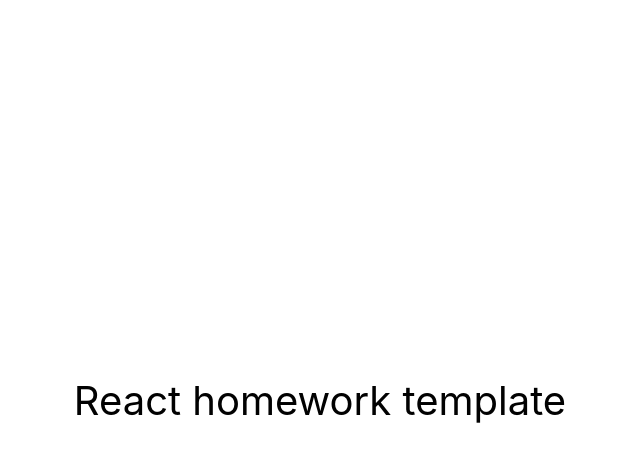
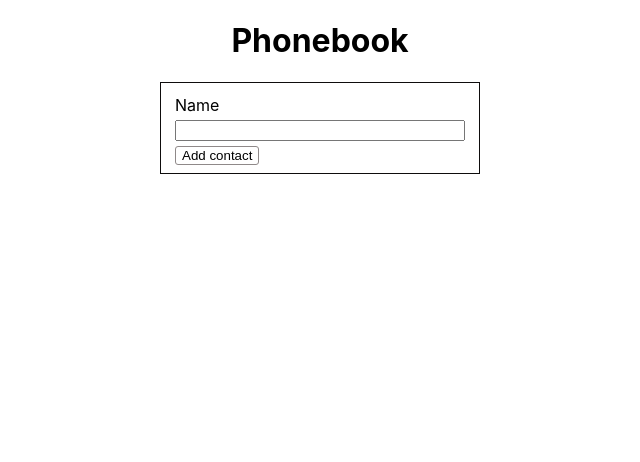
Before and after one commit to Maksim8811/goit-react-hw-02-phonebook, a React (Create React App) app: page / in a window 1280 px wide. Shown: the top 462 px of the page, without its empty margins (320-960 px from the left). Built offline with nearby package versions, Linux system fonts and the light colour scheme.

Commit message:
add form step 1

```diff
--- a/src/components/App.jsx
+++ b/src/components/App.jsx
@@ -1,16 +1,18 @@
-export const App = () => {
-  return (
-    <div
-      style={{
-        height: '100vh',
-        display: 'flex',
-        justifyContent: 'center',
-        alignItems: 'center',
-        fontSize: 40,
-        color: '#010101'
-      }}
-    >
-      React homework template
-    </div>
-  );
-};
+import React, {Component} from "react";
+import Phonebook from "./Phohebook/Phonebook";
+
+class App extends Component {
+
+  state = {
+    contacts: [],
+    name: ''
+  }
+
+  render () {
+    return (
+    <Phonebook/>
+    )
+  }
+}
+
+export default App;
--- /dev/null
+++ b/src/components/Phohebook/Phonebook.css
@@ -0,0 +1,40 @@
+.title {
+    text-align: center;
+}
+
+.container_form {
+    margin-left: auto;
+    margin-right: auto;
+   max-width: 320px;
+}
+
+.form {
+
+   padding:0px 14px;
+    border: 1px solid rgb(14, 12, 12);
+}
+
+.label_form {
+    display: flex;
+    flex-direction: column;
+    margin-top: 12px;
+    margin-bottom: 8px;
+}
+
+.input {
+    margin-top: 5px;
+    margin-bottom: 5px;
+}
+
+.button {
+    width: max-content;
+    cursor: pointer;
+    border: 1px solid rgb(143, 137, 137);
+    border-radius: 3px;
+    background-color: rgb(255, 255, 255);
+}
+
+.button:hover {
+    background-color: rgba(181, 247, 247, 0.902);
+
+}
--- /dev/null
+++ b/src/components/Phohebook/Phonebook.jsx
@@ -0,0 +1,28 @@
+import React from "react";
+import "./Phonebook.css"
+
+function Phonebook () {
+    return (
+        <>
+        <h1 className="title">Phonebook</h1>
+        <div className="container_form">
+       <form className="form">
+        <label className="label_form">Name
+       <input
+  className="input"
+  type="text"
+  name="name"
+  pattern="^[a-zA-Zа-яА-Я]+(([' -][a-zA-Zа-яА-Я ])?[a-zA-Zа-яА-Я]*)*$"
+  title="Name may contain only letters, apostrophe, dash and spaces. For example Adrian, Jacob Mercer, Charles de Batz de Castelmore d'Artagnan"
+  required
+/>
+<button className="button" type="button">Add contact</button>
+</label>
+       </form>
+       </div>
+
+</>
+    )
+}
+
+export default Phonebook;
--- a/src/index.js
+++ b/src/index.js
@@ -1,6 +1,6 @@
 import React from 'react';
 import ReactDOM from 'react-dom/client';
-import { App } from 'components/App';
+import  App  from 'components/App';
 import './index.css';
 
 ReactDOM.createRoot(document.getElementById('root')).render(
```
Also changed, not shown: src/components/Contacts/Contacts.css (added), src/components/Contacts/Contacts.jsx (added).
